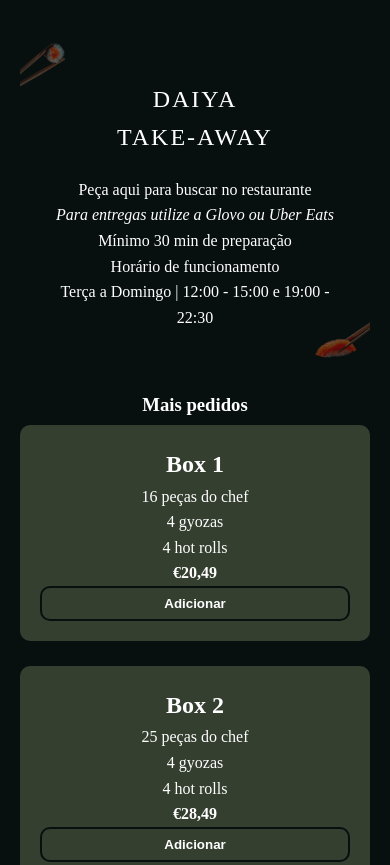
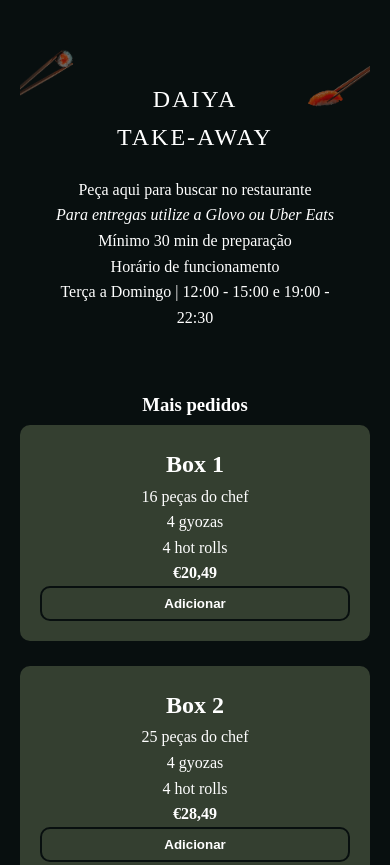
Before and after one commit to davidbtimoteopt/daiya-sushi-takeaway, a website: page index.html in a window 390 px wide. Shown: the top 865 px of the page. Drawn offline with Linux system fonts and the light colour scheme.

Commit message:
Adjusting the header images for mobile part 4

```diff
--- a/style.css
+++ b/style.css
@@ -68,20 +68,20 @@ header h1 {
 
 @media (max-width: 600px) {
     .header-img {
-        height: 35%;
-        opacity: 0.4;
+        height: 30%;
+        opacity: 0.5;
     }
 
     .left {
-        left: -5%;
+        left: 0%;
         right: auto;
         top: 20%;
     }
 
     .right {
-        right: -5%;
+        right: 0%;
         left: auto;
-        top: 70%;
+        top: 5%;
     }
 
     header h1 {
```
